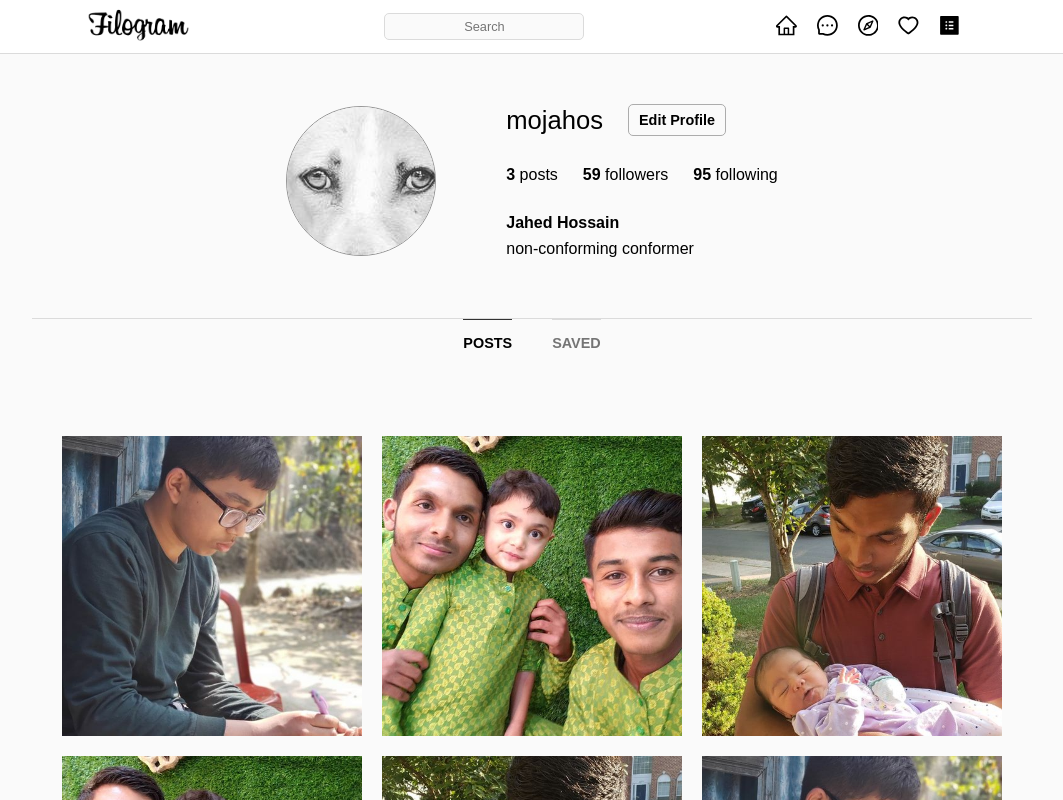
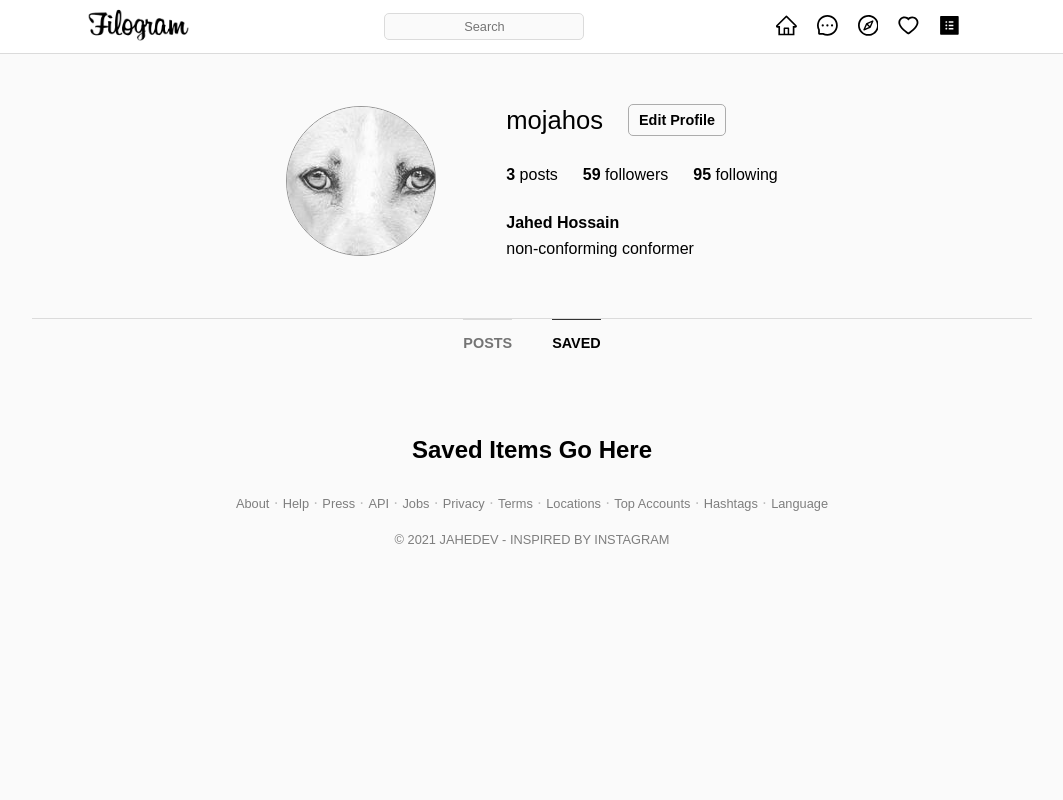
Before and after one commit to jahedev/filogram, a React (Create React App) app: page /profile in a window 1280 px wide. Both pictures are taken after a click on the element "SAVED". Shown: the top 800 px of the page, without its empty margins (108-1171 px from the left). Built offline with nearby package versions, Linux system fonts and the light colour scheme.

Commit message:
refactored Profile page and added conditional rendering

```diff
--- a/src/components/profile/Profile.jsx
+++ b/src/components/profile/Profile.jsx
@@ -1,15 +1,9 @@
 import { Component } from 'react';
-import { Link } from 'react-router-dom';
 
 import FooterLarge from '../base/FooterLarge';
 import Header from '../base/Header';
-
-// I am using dummy static images for now
-import media1 from '../../assets/images/media1.jpg';
-import media2 from '../../assets/images/media2.jpg';
-import media3 from '../../assets/images/media3.jpg';
-import profile from '../../assets/images/profile5.jpg';
-import ProfileMediaItem from './ProfileMediaItem';
+import ProfileBottom from './ProfileBottom';
+import ProfileTop from './ProfileTop';
 
 export default class Profile extends Component {
   render() {
@@ -18,48 +12,8 @@ export default class Profile extends Component {
         <Header filled={{ profile: true }} />
         <main>
           <div className='center-middle flex-column profile-page-container'>
-            <div className='profile-top'>
-              <div className='profile-photo pp-large'>
-                <img src={profile} alt='' />
-              </div>
-              <div className='profile-info'>
-                <div className='profile-info-top'>
-                  <h2 id='profile-username'>mojahos</h2>
-                  <Link className='button' to='/'>
-                    Edit Profile
-                  </Link>
-                </div>
-                <div className='profile-info-middle'>
-                  <span id='profile-post-count'>
-                    <strong>3</strong>&nbsp;posts
-                  </span>
-                  <span id='profile-follower-count'>
-                    <strong>59</strong>&nbsp;followers
-                  </span>
-                  <span id='profile-following-count'>
-                    <strong>95</strong>&nbsp;following
-                  </span>
-                </div>
-                <div className='profile-info-bottom'>
-                  <h4 id='profile-name'>Jahed Hossain</h4>
-                  <span id='profile-description'>non-conforming conformer</span>
-                </div>
-              </div>
-            </div>
-            <div className='profile-bottom'>
-              <div className='profile-tabs'>
-                <div className='profile-tab profile-tab-active'>POSTS</div>
-                <div className='profile-tab'>SAVED</div>
-              </div>
-              <div className='profile-media'>
-                <ProfileMediaItem preview={media1} />
-                <ProfileMediaItem preview={media2} />
-                <ProfileMediaItem preview={media3} />
-                <ProfileMediaItem preview={media2} />
-                <ProfileMediaItem preview={media3} />
-                <ProfileMediaItem preview={media1} />
-              </div>
-            </div>
+            <ProfileTop />
+            <ProfileBottom />
             <FooterLarge />
           </div>
         </main>
--- /dev/null
+++ b/src/components/profile/ProfileBottom.jsx
@@ -0,0 +1,25 @@
+import { useState } from 'react';
+
+import ProfileMedia from './ProfileMedia';
+
+export default function ProfileBottom({ children }) {
+  const [showSaved, setShowSaved] = useState(false);
+
+  return (
+    <div className='profile-bottom'>
+      <div className='profile-tabs'>
+        <div
+          onClick={() => setShowSaved(false)}
+          className={`profile-tab ${!showSaved && 'profile-tab-active'}`}>
+          POSTS
+        </div>
+        <div
+          onClick={() => setShowSaved(true)}
+          className={`profile-tab ${showSaved && 'profile-tab-active'}`}>
+          SAVED
+        </div>
+      </div>
+      <ProfileMedia showSaved={showSaved} />
+    </div>
+  );
+}
--- /dev/null
+++ b/src/components/profile/ProfileMedia.jsx
@@ -0,0 +1,24 @@
+// I am using dummy static images for now
+import ProfileMediaItem from './ProfileMediaItem';
+
+// I am using dummy static images for now
+import media1 from '../../assets/images/media1.jpg';
+import media2 from '../../assets/images/media2.jpg';
+import media3 from '../../assets/images/media3.jpg';
+
+export default function ProfileMedia({ showSaved }) {
+  return showSaved ? (
+    <div className='profile-media'>
+      <h2>Saved Items Go Here</h2>
+    </div>
+  ) : (
+    <div className='profile-media'>
+      <ProfileMediaItem preview={media1} />
+      <ProfileMediaItem preview={media2} />
+      <ProfileMediaItem preview={media3} />
+      <ProfileMediaItem preview={media2} />
+      <ProfileMediaItem preview={media3} />
+      <ProfileMediaItem preview={media1} />
+    </div>
+  );
+}
--- /dev/null
+++ b/src/components/profile/ProfileTop.jsx
@@ -0,0 +1,37 @@
+import { Link } from 'react-router-dom';
+
+// temporary
+import profile from '../../assets/images/profile5.jpg';
+
+export default function ProfileHeader() {
+  return (
+    <div className='profile-top'>
+      <div className='profile-photo pp-large'>
+        <img src={profile} alt='' />
+      </div>
+      <div className='profile-info'>
+        <div className='profile-info-top'>
+          <h2 id='profile-username'>mojahos</h2>
+          <Link className='button' to='/'>
+            Edit Profile
+          </Link>
+        </div>
+        <div className='profile-info-middle'>
+          <span id='profile-post-count'>
+            <strong>3</strong>&nbsp;posts
+          </span>
+          <span id='profile-follower-count'>
+            <strong>59</strong>&nbsp;followers
+          </span>
+          <span id='profile-following-count'>
+            <strong>95</strong>&nbsp;following
+          </span>
+        </div>
+        <div className='profile-info-bottom'>
+          <h4 id='profile-name'>Jahed Hossain</h4>
+          <span id='profile-description'>non-conforming conformer</span>
+        </div>
+      </div>
+    </div>
+  );
+}
```
